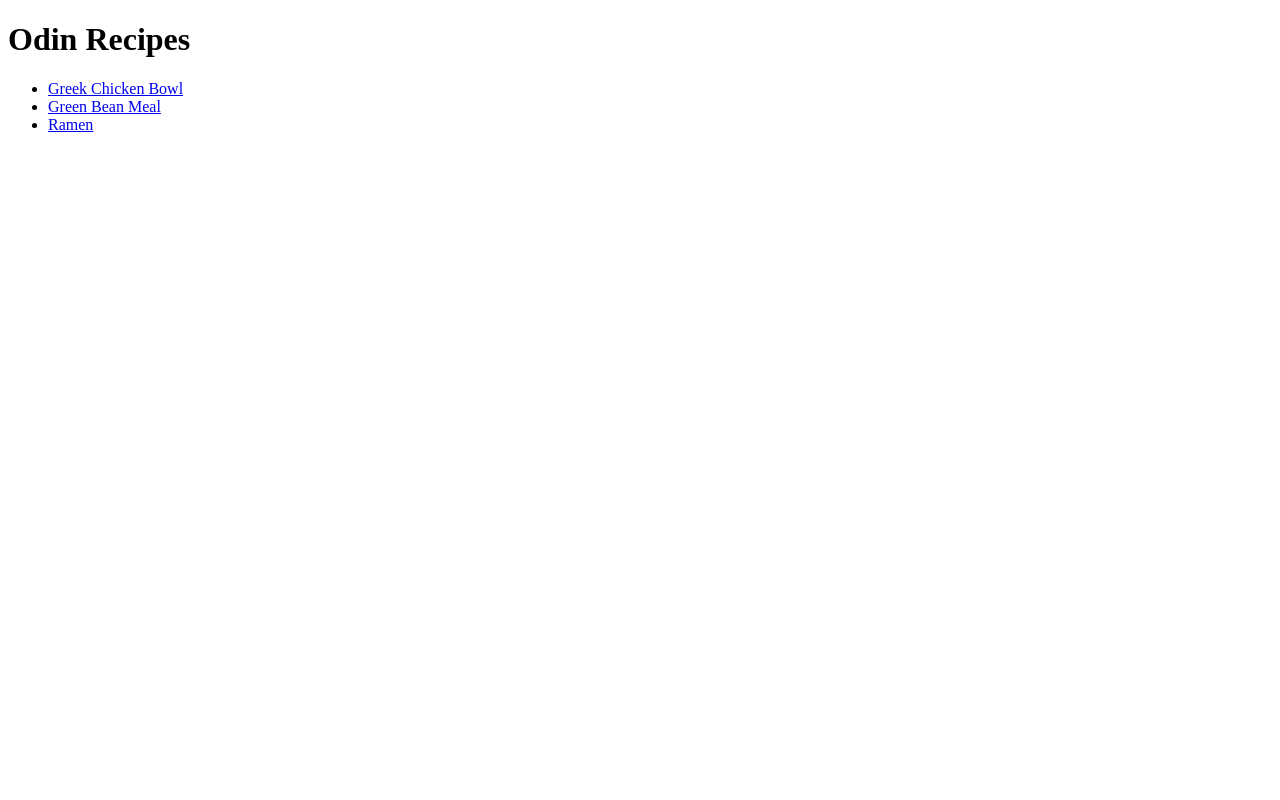
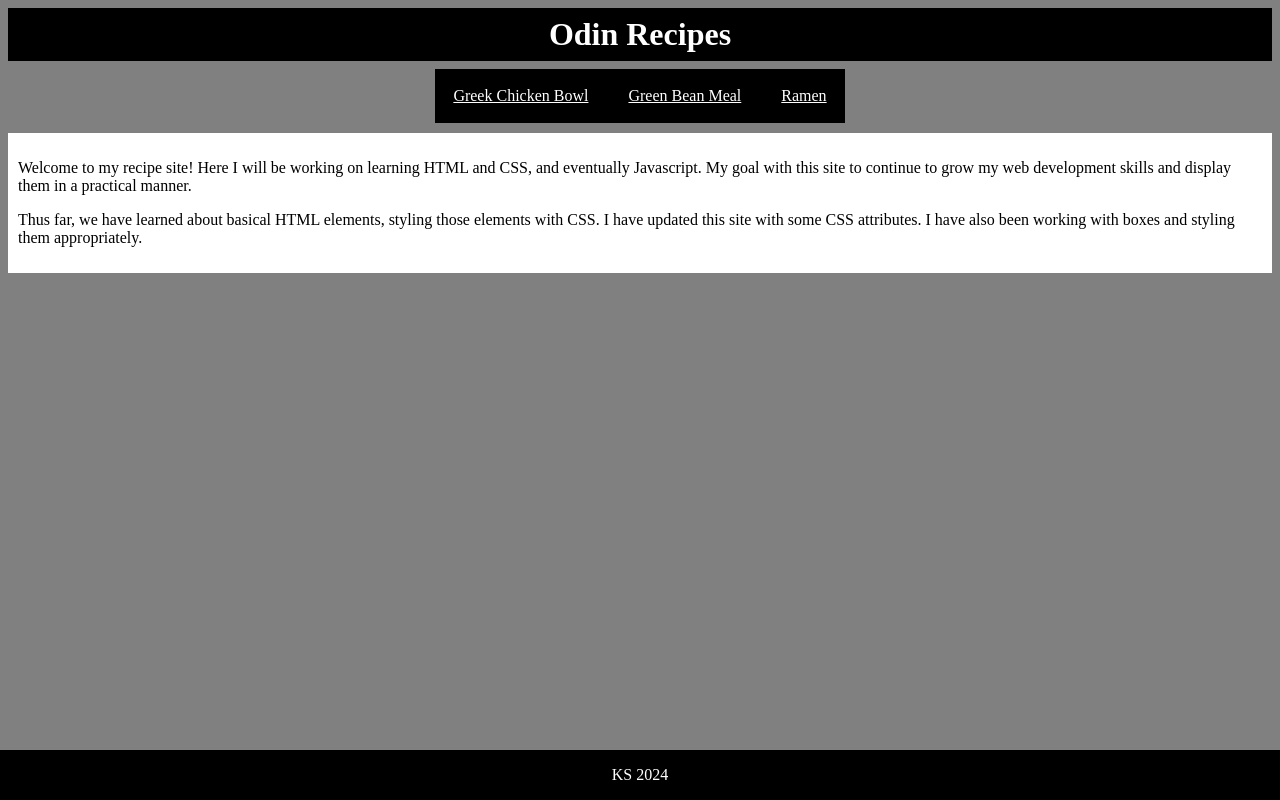
Before and after one commit to kxsmitt/odin-recipes, a plain HTML site: page index.html in a window 1280 px wide. Drawn offline with Linux system fonts and the light colour scheme.

Commit message:
Updated to include styling with blocks
Created style.css and linked to index.html
Added styling to make site look pretty.
Removed unordered list to make menu below header.
Added intro section to talk about project.
Added footer.

```diff
--- a/index.html
+++ b/index.html
@@ -4,19 +4,26 @@
     <meta charset="UTF-8">
     <meta name="viewport" content="width=device-width, initial-scale=1.0">
     <title>Odin Recipes</title>
+    <link rel="stylesheet" href="style.css">
 </head>
 <body>
-    <h1>Odin Recipes</h1>
-    <ul>
-        <li>
-        <a href="recipes/greekbowl.html">Greek Chicken Bowl</a>
-        </li>
-        <li>
-        <a href="recipes/greenbeanmeal.html">Green Bean Meal</a>
-        </li>
-        <li>
-            <a href="recipes/ramen.html">Ramen</a>
-        </li>
-    </ul>
+    <h1 class="header">Odin Recipes</h1>
+    <div class="menu">
+        <a href="recipes/greekbowl.html" class="links">Greek Chicken Bowl</a>
+        <a href="recipes/greenbeanmeal.html" class="links">Green Bean Meal</a>
+        <a href="recipes/ramen.html" class="links">Ramen</a>
+    </div>
+    <div class="intro">
+    <p>
+        Welcome to my recipe site! Here I will be working on learning HTML and CSS, and eventually Javascript. My goal with this site to continue to grow my web development skills and display them in a practical manner.
+    </p>
+    <p>
+        Thus far, we have learned about basical HTML elements, styling those elements with CSS. I have updated this site with some CSS attributes. I have also been working with boxes and styling them appropriately.
+    </p>
+</div>
+
+<div class="footer">
+    <p>KS 2024</p>
+</div>
 </body>
 </html>
--- /dev/null
+++ b/style.css
@@ -0,0 +1,51 @@
+body {
+    background-color: gray;
+}
+
+.header {
+    display: block;
+    text-align: center;
+    background-color: black;
+    padding: 8px 24px;
+    margin: 0 auto;
+    color: white;
+}
+
+.links {
+    display: inline-block;
+    padding: 10px;
+
+    margin: 8px;
+}
+
+.menu {
+    max-width: fit-content;
+    margin-left: auto;
+    margin-right: auto;
+    background-color: black;
+    margin-top: 8px;
+    color: white;
+}
+
+.menu a{
+    color: white;
+}
+
+.intro {
+    background-color: white;
+    max-width: fit-content;
+    margin-left: auto;
+    margin-right: auto;
+    margin-top: 10px;
+    padding: 10px;
+}
+
+.footer {
+    position: fixed;
+    width: 100%;
+    color: white;
+    background-color: black;
+    text-align: center;
+    left: 0;
+    bottom: 0;
+}
```
